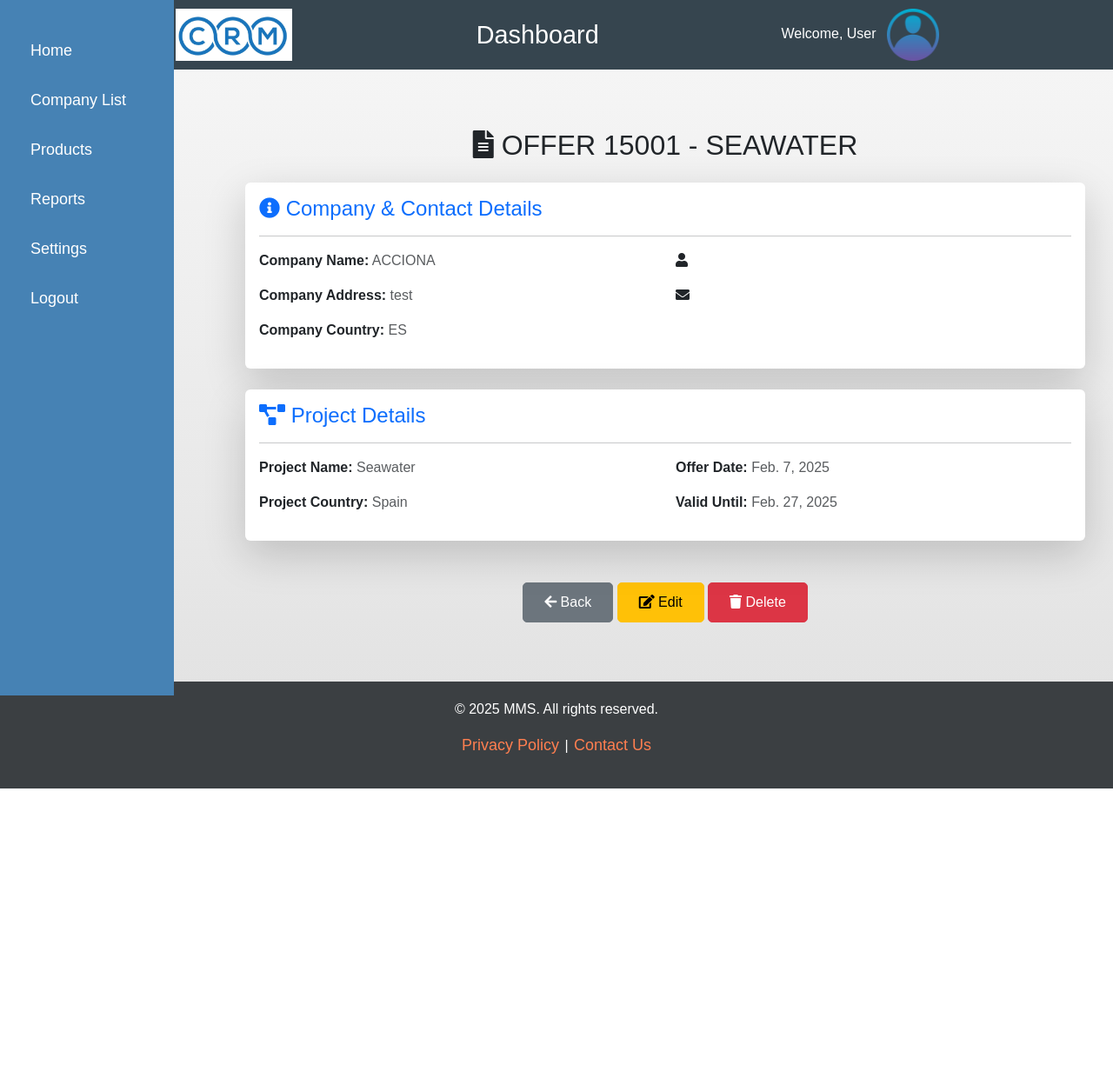
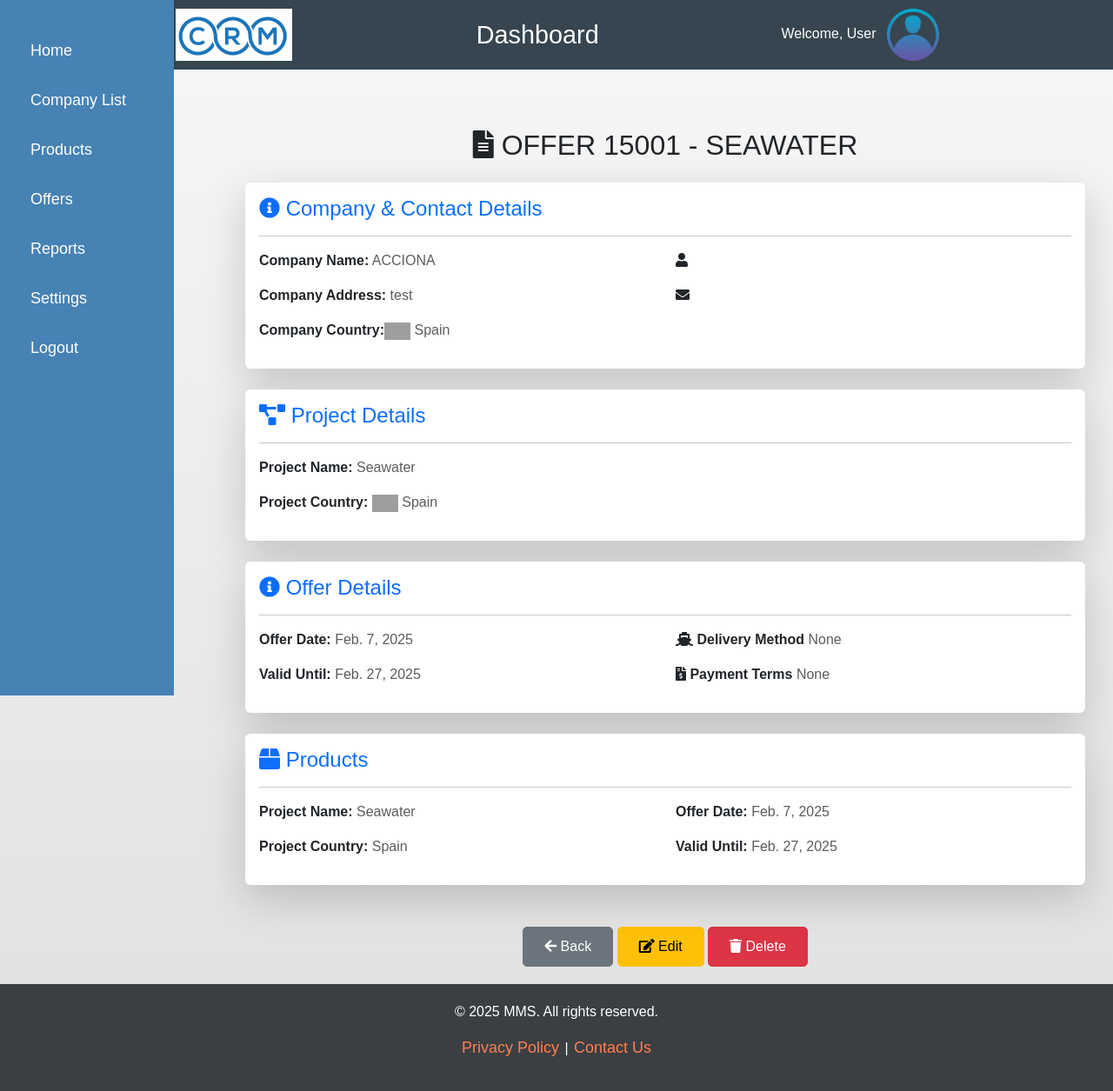
Before and after one commit to SinanAdnan/small_crm, a Django app: page /offers/1/ in a window 1280 px wide. Shown: the whole page at 87% size. Before the commit the page ends 907 px from the top, so only its background shows below. Run offline with Django 5.2, Linux system fonts and the light colour scheme; data comes from the database, SQL or seed files in the repository; both versions use the stored data as it was after the commit; grey boxes are pictures that could not be loaded.

Commit message:
Add delivery method and payment terms to offers

```diff
--- a/company/models.py
+++ b/company/models.py
@@ -2,10 +2,7 @@
 from django_countries.fields import CountryField
 from django.urls import reverse
 
-
 class Company(models.Model):
-
-
     CLASSIFICATION_CHOICES = [
         ('High Value', 'High Value'),
         ('Medium Value', 'Medium Value'),
@@ -39,20 +36,20 @@
 class Contact(models.Model):
     company = models.ForeignKey('Company', related_name='contacts', on_delete=models.CASCADE)
     first_name = models.CharField(max_length=100)
-    second_name = models.CharField(max_length=100, blank=True, null=True)  # Optional field
-    position = models.CharField(max_length=100, blank=True, null=True)  # Optional field
-    country = CountryField(blank_label='(Select a country)', null=True, blank=True)  # Optional field
+    second_name = models.CharField(max_length=100, blank=True, null=True)
+    position = models.CharField(max_length=100, blank=True, null=True)
+    country = CountryField(blank_label='(Select a country)', null=True, blank=True)
     phone = models.CharField(max_length=15)
     email = models.EmailField(
         unique=True,
         error_messages={
             'unique': "A contact with this email already exists.",
-            }
-        )
+        }
+    )
     image = models.ImageField(
         upload_to='contact_images/',
         default='contact_images/default_user.png'
-        )
+    )
     linkedin_profile = models.URLField(max_length=200, blank=True, null=True)
     preferred_communication = models.CharField(
         max_length=50,
@@ -66,8 +63,7 @@
         null=True,
         default='Email'
     )
-    behavior = models.TextField(blank=True, null=True)  # For notes on behavior
-
+    behavior = models.TextField(blank=True, null=True)
     additional_info = models.TextField(blank=True, null=True)
     created_at = models.DateTimeField(auto_now_add=True)
     updated_at = models.DateTimeField(auto_now=True)
--- a/crm/templates/base.html
+++ b/crm/templates/base.html
@@ -29,6 +29,7 @@
     <a href="/">Home</a>
     <a href="/companies/">Company List</a>
     <a href="/products/">Products</a>
+    <a href="/offers/">Offers</a>
     <a href="/reports/">Reports</a>
     <a href="/settings/">Settings</a>
     <a href="/logout/">Logout</a>
@@ -46,6 +47,7 @@
         <a href="#">Privacy Policy</a> | <a href="#">Contact Us</a>
     </p>
   </footer>
+  {% block extra_js %}{% endblock %}
 
   <script src="https://cdn.jsdelivr.net/npm/bootstrap@5.3.0/dist/js/bootstrap.bundle.min.js"></script>
 </body>
--- a/offers/models.py
+++ b/offers/models.py
@@ -1,6 +1,13 @@
 from django.db import models
 from company.models import Company, Contact
 from django_countries.fields import CountryField
+
+class DeliveryMethod(models.Model):
+    name = models.CharField(max_length=255)
+    description = models.TextField(blank=True, null=True)
+
+    def __str__(self):
+        return self.name
 
 class OfferCounter(models.Model):
     base_number = models.PositiveIntegerField(default=11000)
@@ -17,12 +24,14 @@
 class Offer(models.Model):
     company = models.ForeignKey(Company, on_delete=models.CASCADE)
     contact_person = models.ForeignKey(Contact, on_delete=models.SET_NULL, null=True, blank=True)
+    delivery_method = models.ForeignKey(DeliveryMethod, on_delete=models.SET_NULL, null=True, blank=True)
     offer_number = models.PositiveIntegerField(unique=True)
     offer_date = models.DateField(auto_now_add=False, default=None)
     valid_until = models.DateField()
     notes = models.TextField(blank=True, null=True)
     project_name = models.CharField(max_length=255)
     project_country = CountryField(blank_label='(Select a country)', null=True, blank=True)
+    payment_terms = models.TextField(blank=True, null=True)
 
     def save(self, *args, **kwargs):
         if not self.pk:
--- a/offers/templates/offers/offer_detail.html
+++ b/offers/templates/offers/offer_detail.html
@@ -19,7 +19,7 @@
                         <div class="col-md-6">
                             <p><strong>Company Name:</strong> <span class="text-muted">{{ offer.company.name }}</span></p>
                             <p><strong>Company Address:</strong> <span class="text-muted">{{ offer.company.address }}</span></p>
-                            <p><strong>Company Country:</strong> <span class="text-muted">{{ offer.company.country }}</span></p>
+                            <p><strong>Company Country:<img src="https://flagcdn.com/w20/{{ offer.company.country|lower }}.png" alt="{{ offer.company.country.name }} Flag" class="img-fluid" style="width: 30px; height: 20px;"> </strong> <span class="text-muted">{{ offer.company.country.name }}</span></p>
                         </div>
                         <div class="col-md-6">
                             <p><strong><i class="fas fa-user"></i></strong> <span class="text-muted">{{ offer.contact_person.first_name }} {{ offer.contact_person.second_name }}</span></p>
@@ -36,7 +36,41 @@
                 <div class="card-body">
                     <h4 class="text-primary"><i class="fas fa-project-diagram"></i> Project Details</h4>
                     <hr>
-
+                    <div class="row">
+                        <div class="col-md-6">
+                            <p><strong>Project Name:</strong> <span class="text-muted">{{ offer.project_name }}</span></p>
+                            <p><strong>Project Country: <img src="https://flagcdn.com/w20/{{ offer.project_country|lower }}.png" alt="{{ offer.project_country.name }} Flag" class="img-fluid" style="width: 30px; height: 20px;"></strong> <span class="text-muted">{{ offer.project_country.name }}</span></p>
+                        </div>
+                    </div>
+                </div>
+            </div>
+        </div>
+        <!-- Project Details -->
+        <div class="col-md-12">
+            <div class="card shadow-lg border-0 mb-4">
+                <div class="card-body">
+                    <h4 class="text-primary"><i class="fas fa-info-circle"></i> Offer Details </h4>
+                    <hr>
+                        <div class="row">
+                            <div class="col-md-6">
+                                <p><strong>Offer Date:</strong> <span class="text-muted">{{ offer.offer_date }}</span></p>
+                                <p><strong>Valid Until:</strong> <span class="text-muted">{{ offer.valid_until }}</span></p>
+                            </div>
+                            <div class="col-md-6">
+                                <p><i class="fas fa-ship"></i><strong> Delivery Method</strong> <span class="text-muted">{{ offer.delivery_method }}</span></p>
+                                <p><i class="fas fa-file-invoice-dollar"></i><strong> Payment Terms</strong> <span class="text-muted">{{ offer.payment_terms }}</span></p>
+                            </div>
+                        </div>
+                    </div>
+                </div>
+            </div>
+        </div>
+        <!-- Project Details -->
+        <div class="col-md-12">
+            <div class="card shadow-lg border-0 mb-4">
+                <div class="card-body">
+                    <h4 class="text-primary"><i class="fas fa-box"></i> Products </h4>
+                    <hr>
                     <div class="row">
                         <div class="col-md-6">
                             <p><strong>Project Name:</strong> <span class="text-muted">{{ offer.project_name }}</span></p>
--- a/offers/templates/offers/offer_list.html
+++ b/offers/templates/offers/offer_list.html
@@ -17,6 +17,7 @@
         <a href="{% url 'offers:initialize_counter' %}" class="btn btn-secondary mb-3">
             <i class="fas fa-cogs"></i> Offer Counter
         </a>
+        <a href="{% url 'offers:create_delivery_method' %}" class="btn btn-primary mb-3">Manage Delivery Methods</a>
         {% if offers %}
             <table class="table table-striped">
                 <thead>
--- a/offers/urls.py
+++ b/offers/urls.py
@@ -6,6 +6,9 @@
 urlpatterns = [
     path('', views.offer_list, name='list'),
     path('create/', views.create_offer, name='create'),
+    path('ajax/load-contacts/', views.load_contacts, name='load_contacts'),
     path('<int:pk>/', views.offer_detail, name='detail'),
     path('initialize_counter/', views.initialize_counter, name='initialize_counter'),
+    path('delivery-methods/', views.delivery_method_list, name='delivery_method_list'),
+    path('delivery-methods/create/', views.create_delivery_method, name='create_delivery_method'),
 ]
--- a/offers/views.py
+++ b/offers/views.py
@@ -1,6 +1,8 @@
 from django.shortcuts import render, redirect, get_object_or_404
-from .models import Offer, OfferCounter
-from .forms import OfferForm, InitializeCounterForm
+from .models import Offer, OfferCounter, DeliveryMethod
+from company.models import Contact
+from .forms import OfferForm, InitializeCounterForm, DeliveryMethodForm
+from django.http import JsonResponse
 
 def initialize_counter(request):
     if request.method == 'POST':
@@ -33,3 +35,22 @@
 def offer_detail(request, pk):
     offer = get_object_or_404(Offer, pk=pk)
     return render(request, 'offers/offer_detail.html', {'offer': offer})
+
+def load_contacts(request):
+    company_id = request.GET.get('company_id')
+    contacts = Contact.objects.filter(company_id=company_id).all()
+    return JsonResponse(list(contacts.values('id', 'first_name', 'second_name')), safe=False)
+
+def delivery_method_list(request):
+    delivery_methods = DeliveryMethod.objects.all()
+    return render(request, 'offers/delivery_method_list.html', {'delivery_methods': delivery_methods})
+
+def create_delivery_method(request):
+    if request.method == 'POST':
+        form = DeliveryMethodForm(request.POST)
+        if form.is_valid():
+            form.save()
+            return redirect('offers:delivery_method_list')
+    else:
+        form = DeliveryMethodForm()
+    return render(request, 'offers/create_delivery_method.html', {'form': form})
```
Also changed, not shown: offers/forms.py (+27 -7 lines), offers/templates/offers/create_delivery_method.html (added, +20 -0 lines), offers/templates/offers/create_offer.html (+24 -0 lines), offers/templates/offers/delivery_method_list.html (added, +32 -0 lines), db.sqlite3, media/contact_images/360_F_243123463_zTooub557xEWABDLk0jJklDyLSGl2jrr.jpg (added), media/logos/dewaco_logo_xOMG7f2.png (added), offers/migrations/0003_deliverymethod_offer_payment_terms_and_more.py (added).
